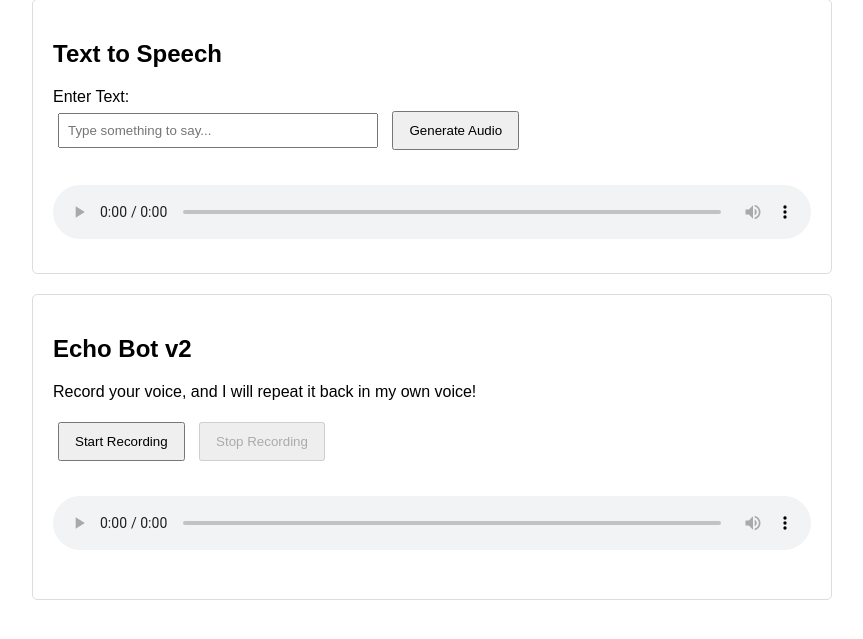
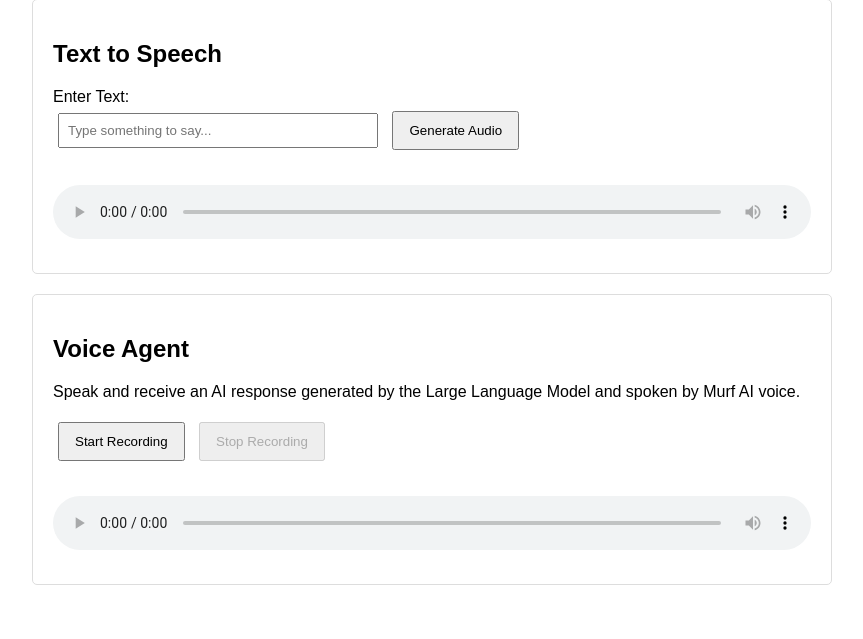
Before and after one commit to harsha-bharadwaj100/30-AI-Agent, a FastAPI app: page / in a window 1280 px wide. Shown: the part 101-740 px from the top of the page, without its empty margins (208-1071 px from the left). Run offline with FastAPI, Linux system fonts and the light colour scheme.

Commit message:
feat: update Echo Bot functionality to process audio input and generate AI responses

```diff
--- a/app.py
+++ b/app.py
@@ -1,8 +1,7 @@
 import os
-import shutil
 import requests
 import assemblyai as aai
-import google.generativeai as genai  # Import Google GenAI
+import google.generativeai as genai
 from murf.client import Murf
 from fastapi import FastAPI, HTTPException, Request, UploadFile, File
 from fastapi.responses import HTMLResponse
@@ -15,10 +14,10 @@ from dotenv import load_dotenv
 # Load environment variables
 load_dotenv()
 
-# Initialize FastAPI
+# Initialize FastAPI app
 app = FastAPI()
 
-# --- CORS Middleware Setup ---
+# CORS Setup
 origins = ["*"]
 app.add_middleware(
     CORSMiddleware,
@@ -28,48 +27,40 @@ app.add_middleware(
     allow_headers=["*"],
 )
 
-# --- Template and Static File Setup ---
+# Template and static files setup
 templates = Jinja2Templates(directory="templates")
 app.mount("/static", StaticFiles(directory="static"), name="static")
 
-# --- API Key and SDK Configuration ---
+# Load API keys from environment
 MURF_API_KEY = os.getenv("MURF_API_KEY")
 ASSEMBLYAI_API_KEY = os.getenv("ASSEMBLYAI_API_KEY")
-GEMINI_API_KEY = os.getenv("GEMINI_API_KEY")  # New Gemini Key
+GEMINI_API_KEY = os.getenv("GEMINI_API_KEY")
 
-# Configure AssemblyAI
+# Configure AssemblyAI and Gemini API
 aai.settings.api_key = ASSEMBLYAI_API_KEY
+genai.configure(api_key=GEMINI_API_KEY)
 
-# Initialize Murf SDK client
+# Initialize Murf client
 murf = Murf(api_key=MURF_API_KEY)
 
-# Configure Google GenAI
-genai.configure(api_key=GEMINI_API_KEY)
 
-
-# --- Pydantic Models ---
+# Pydantic model for text requests (can be used by other endpoints)
 class TTSRequest(BaseModel):
     text: str
     voice_id: str = "en-US-natalie"
 
 
-# NEW: Pydantic model for LLM query
-class LLMQueryRequest(BaseModel):
-    text: str
-
-
-# --- Frontend Route ---
+# Frontend route
 @app.get("/", response_class=HTMLResponse)
 async def read_root(request: Request):
-    """Serves the main index.html page."""
     return templates.TemplateResponse("index.html", {"request": request})
 
 
-# --- Text-to-Speech Endpoint (Day 3) ---
+# Existing Text-to-Speech endpoint (Day 3)
 @app.post("/generate-audio/")
 async def generate_audio(request: TTSRequest):
     if not MURF_API_KEY:
-        raise HTTPException(status_code=500, detail="Murf API key not found.")
+        raise HTTPException(status_code=500, detail="Murf API key not configured.")
     try:
         api_response = murf.text_to_speech.generate(
             text=request.text, voice_id=request.voice_id
@@ -79,18 +70,16 @@ async def generate_audio(request: TTSRequest):
         raise HTTPException(status_code=500, detail=f"Error calling Murf API: {e}")
 
 
-# --- Echo Bot v2 Endpoint (Day 7) ---
-@app.post("/tts/echo")
-async def tts_echo(audio: UploadFile = File(...)):
-    """
-    Receives audio, transcribes it, generates speech from the transcript,
-    and returns the new audio URL.
-    """
-    if not ASSEMBLYAI_API_KEY or not MURF_API_KEY:
-        raise HTTPException(status_code=500, detail="API key(s) not configured.")
+# --- UPDATED /llm/query endpoint to accept audio input (Day 9) ---
+@app.post("/llm/query")
+async def llm_query(audio: UploadFile = File(...)):
+    if not (GEMINI_API_KEY and ASSEMBLYAI_API_KEY and MURF_API_KEY):
+        raise HTTPException(
+            status_code=500, detail="One or more API keys are not configured."
+        )
 
     try:
-        # 1. Transcribe the incoming audio
+        # 1. Transcribe the audio with AssemblyAI
         transcriber = aai.Transcriber()
         transcript = transcriber.transcribe(audio.file)
 
@@ -98,44 +87,32 @@ async def tts_echo(audio: UploadFile = File(...)):
             raise HTTPException(
                 status_code=500, detail=f"Transcription failed: {transcript.error}"
             )
-
         if not transcript.text:
             raise HTTPException(status_code=400, detail="Could not understand audio.")
 
-        api_response = murf.text_to_speech.generate(
-            text=transcript.text, voice_id="en-US-terrell"
+        # 2. Generate LLM response via Gemini API
+        model = genai.GenerativeModel("gemini-1.5-flash")
+        llm_response = model.generate_content(transcript.text)
+
+        # 3. Handle character limit for Murf API (max 3000 chars)
+        llm_text = llm_response.text.strip()
+        max_chars = 3000
+
+        # If response > 3000 chars, truncate or split (here, we truncate)
+        if len(llm_text) > max_chars:
+            llm_text = llm_text[:max_chars]
+
+        # 4. Generate speech audio for LLM response using Murf
+        murf_response = murf.text_to_speech.generate(
+            text=llm_text,
+            voice_id="en-US-natalie",  # You can change the voice as needed
         )
-        return {"audio_url": api_response.audio_file}
+
+        # Return the audio url to the client
+        return {"audio_url": murf_response.audio_file}
 
     except Exception as e:
         raise HTTPException(status_code=500, detail=str(e))
     finally:
         if audio and not audio.file.closed:
             audio.file.close()
-
-
-# --- NEW: LLM Query Endpoint (Day 8) ---
-@app.post("/llm/query")
-async def llm_query(request: LLMQueryRequest):
-    """
-    Accepts text, sends it to the Gemini LLM, and returns the response.
-    """
-    if not GEMINI_API_KEY:
-        raise HTTPException(status_code=500, detail="Gemini API key not configured.")
-
-    if not request.text:
-        raise HTTPException(status_code=400, detail="Input text cannot be empty.")
-
-    try:
-        # Initialize the Gemini Pro model
-        model = genai.GenerativeModel("gemini-1.5-flash")
-
-        # Generate content
-        response = model.generate_content(request.text)
-
-        return {"response": response.text}
-
-    except Exception as e:
-        raise HTTPException(
-            status_code=500, detail=f"An error occurred with the Gemini API: {str(e)}"
-        )
--- a/static/script.js
+++ b/static/script.js
@@ -1,114 +1,62 @@
 document.addEventListener("DOMContentLoaded", () => {
-  // === TEXT TO SPEECH FUNCTIONALITY ===
-  const ttsForm = document.getElementById("tts-form");
-  const textInput = document.getElementById("text-input");
-  const audioPlayback = document.getElementById("audio-playback");
-  const submitButton = document.getElementById("submit-button");
-
-  ttsForm.addEventListener("submit", async (event) => {
-    event.preventDefault();
-    const text = textInput.value;
-    if (!text) {
-      alert("Please enter some text.");
-      return;
-    }
-    submitButton.disabled = true;
-    submitButton.textContent = "Generating...";
-    try {
-      const response = await fetch("/generate-audio/", {
-        method: "POST",
-        headers: { "Content-Type": "application/json" },
-        body: JSON.stringify({ text: text }),
-      });
-      if (!response.ok) {
-        throw new Error("Failed to generate audio.");
-      }
-      const data = await response.json();
-      audioPlayback.src = data.audio_url;
-      audioPlayback.play();
-    } catch (error) {
-      console.error("Error:", error);
-      alert("An error occurred: " + error.message);
-    } finally {
-      submitButton.disabled = false;
-      submitButton.textContent = "Generate Audio";
-    }
-  });
-
-  // === ECHO BOT V2 FUNCTIONALITY ===
+  // Elements
   const startRecordingBtn = document.getElementById("start-recording");
   const stopRecordingBtn = document.getElementById("stop-recording");
-  const recordingStatus = document.getElementById("recording-status");
-  const echoPlayback = document.getElementById("echo-playback");
-  const echoStatus = document.getElementById("echo-status");
+  const playbackAudio = document.getElementById("echo-playback"); // Use existing audio element for playback
+  const statusDiv = document.getElementById("echo-status");
 
   let mediaRecorder;
   let recordedChunks = [];
-
-  // --- NEW: Function to handle the full Echo Bot v2 flow ---
-  async function getEcho(audioBlob) {
-    echoStatus.textContent = "Transcribing your voice...";
-    const formData = new FormData();
-    formData.append("audio", audioBlob, `recording-${Date.now()}.webm`);
-
-    try {
-      const response = await fetch("/tts/echo", {
-        // Call the new endpoint
-        method: "POST",
-        body: formData,
-      });
-
-      if (!response.ok) {
-        const errorData = await response.json();
-        throw new Error(errorData.detail || "Failed to process audio.");
-      }
-
-      echoStatus.textContent = "Generating my response...";
-      const result = await response.json();
-
-      echoPlayback.src = result.audio_url;
-      echoPlayback.play();
-      echoStatus.textContent = "Done!";
-    } catch (error) {
-      console.error("Echo Error:", error);
-      echoStatus.textContent = `Error: ${error.message}`;
-    }
-  }
 
   startRecordingBtn.addEventListener("click", async () => {
     try {
       const stream = await navigator.mediaDevices.getUserMedia({ audio: true });
       mediaRecorder = new MediaRecorder(stream);
       recordedChunks = [];
-      echoStatus.textContent = ""; // Clear previous status
-      echoPlayback.src = ""; // Clear previous audio
+      statusDiv.textContent = "";
+      playbackAudio.src = "";
 
       mediaRecorder.ondataavailable = (event) => {
-        if (event.data.size > 0) {
-          recordedChunks.push(event.data);
-        }
+        if (event.data.size > 0) recordedChunks.push(event.data);
       };
 
-      mediaRecorder.onstop = () => {
+      mediaRecorder.onstop = async () => {
         const blob = new Blob(recordedChunks, { type: "audio/webm" });
-        // Don't play the user's audio back, instead, send it for processing
-        // const audioUrl = URL.createObjectURL(blob);
-        // echoPlayback.src = audioUrl;
+        statusDiv.textContent = "Processing your request...";
 
-        getEcho(blob); // Call the new handler function
+        // Prepare FormData and send to /llm/query
+        const formData = new FormData();
+        formData.append("audio", blob, `recording-${Date.now()}.webm`);
 
-        stream.getTracks().forEach((track) => track.stop());
-        recordingStatus.classList.remove("active");
+        try {
+          const response = await fetch("/llm/query", {
+            method: "POST",
+            body: formData,
+          });
+
+          if (!response.ok) {
+            const errorData = await response.json();
+            throw new Error(errorData.detail || "Request failed");
+          }
+
+          const data = await response.json();
+          playbackAudio.src = data.audio_url;
+          playbackAudio.play();
+          statusDiv.textContent = "Here is my response!";
+        } catch (error) {
+          console.error("Error:", error);
+          statusDiv.textContent = "Error: " + error.message;
+        }
       };
 
       mediaRecorder.start();
       startRecordingBtn.disabled = true;
       stopRecordingBtn.disabled = false;
-      recordingStatus.classList.add("active");
-    } catch (error) {
-      console.error("Error accessing microphone:", error);
+      statusDiv.textContent = "Recording...";
+    } catch (err) {
+      console.error("Microphone access error:", err);
       alert(
-        "Could not access microphone. Please ensure permission is granted."
+        "Could not access microphone. Please allow microphone permissions."
       );
     }
   });
@@ -118,6 +66,7 @@ document.addEventListener("DOMContentLoaded", () => {
       mediaRecorder.stop();
       startRecordingBtn.disabled = false;
       stopRecordingBtn.disabled = true;
+      statusDiv.textContent = "";
     }
   });
 });
--- a/templates/index.html
+++ b/templates/index.html
@@ -74,26 +74,18 @@
         </div>
     </section>
 
-    <!-- Echo Bot v2 Section -->
+    <!-- Echo Bot Section -->
     <section>
-        <h1>Echo Bot v2</h1>
-        <p>Record your voice, and I will repeat it back in my own voice!</p>
-
+        <h1>Voice Agent</h1>
+        <p>Speak and receive an AI response generated by the Large Language Model and spoken by Murf AI voice.</p>
         <div>
             <button id="start-recording" type="button">Start Recording</button>
             <button id="stop-recording" type="button" disabled>Stop Recording</button>
         </div>
-
-        <div id="recording-status" class="recording">
-            🔴 Recording in progress...
-        </div>
-
-        <div id="echo-audio-container" style="margin-top: 20px;">
+        <div id="echo-status" style="margin-top:10px; font-style: italic; color: #333;"></div>
+        <div style="margin-top: 20px;">
             <audio id="echo-playback" controls></audio>
         </div>
-
-        <!-- NEW: Status for the echo process -->
-        <div id="echo-status"></div>
     </section>
 
     <script src="{{ url_for('static', path='script.js') }}"></script>
```
Also changed, not shown: 1 other file.
